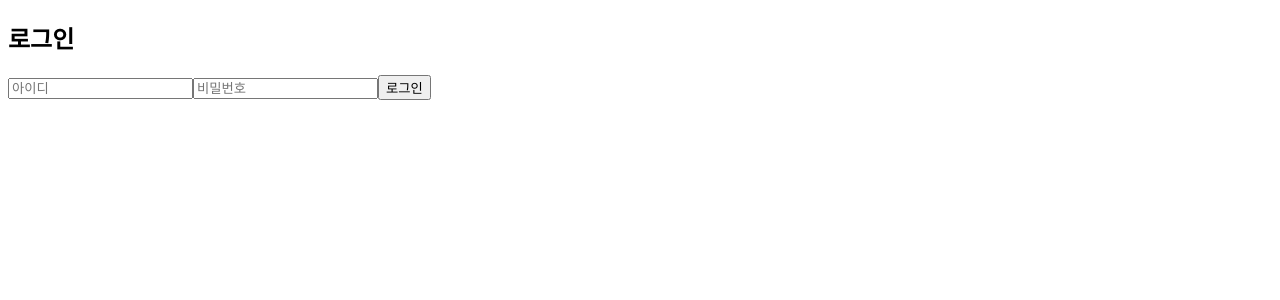
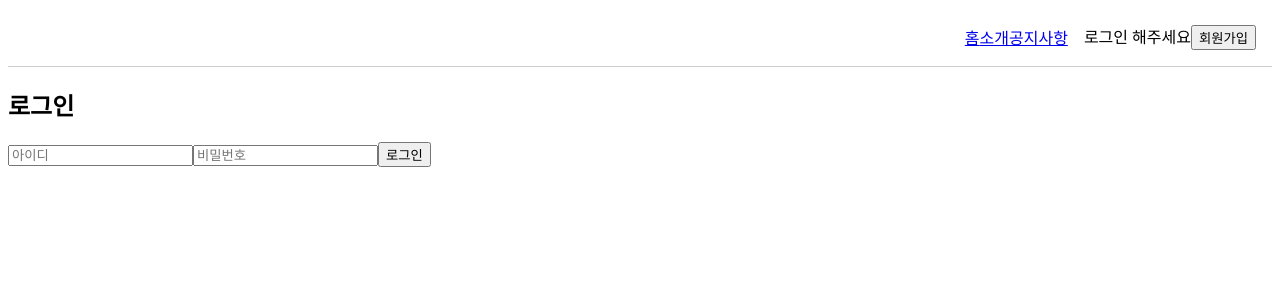
Before and after one commit to KimTaegwan03/2025-1-SoftwareEngineering, a React (Vite) app in the folder front-react/: page /login in a window 1280 px wide. Shown: the top 300 px of the page. Built offline with nearby package versions, Linux system fonts and the light colour scheme; no server answers.

Commit message:
App.jsx에 Header추가, Header에 공지사항 링크 추가

```diff
--- a/front-react/src/App.jsx
+++ b/front-react/src/App.jsx
@@ -18,6 +18,8 @@ import NotFound from "./pages/NotFound";
 export default function App() {
   return (
     <BrowserRouter>
+      <Header/>
+
       <Routes>
         <Route index element={<Home />} />{/* index는 path="/"와 같음*/}
         <Route path="/login" element={<Login />} />
@@ -27,7 +29,7 @@ export default function App() {
         <Route path="/notice/:id" element={<NoticeDetail />} />
         <Route path="/announcements" element={<Announcements/>} />
 
-        <Route path="about" element={<About />} />
+        <Route path="/about" element={<About />} />
         <Route path="*" element={<NotFound />} />
       </Routes>
     </BrowserRouter>
--- a/front-react/src/Header.jsx
+++ b/front-react/src/Header.jsx
@@ -1,6 +1,6 @@
 import { useContext } from 'react';
 import { UserContext } from './UserContext';
-import { useNavigate } from 'react-router-dom';
+import { useNavigate, Link } from 'react-router-dom';
 
 function Header() {
   const { student, setStudent } = useContext(UserContext);
@@ -27,6 +27,12 @@ function Header() {
       borderBottom: '1px solid #ccc',
       gap: '1rem'
     }}>
+      <nav className="space-x-4">
+        <Link to="/">홈</Link>
+        <Link to="/about">소개</Link>
+        <Link to="/notice">공지사항</Link>
+      </nav>
+      <div>
         {student ? (
           <>
             <span>{student.name}님 환영합니다</span>
@@ -39,6 +45,7 @@ function Header() {
           </>
         )}
       </div>
+    </div>
   );
 }
 
```
Lines whose indentation alone changed are shown as unchanged.
